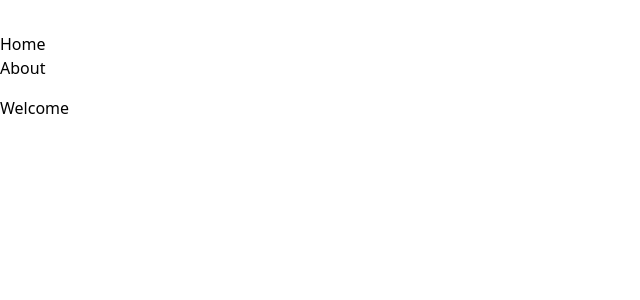
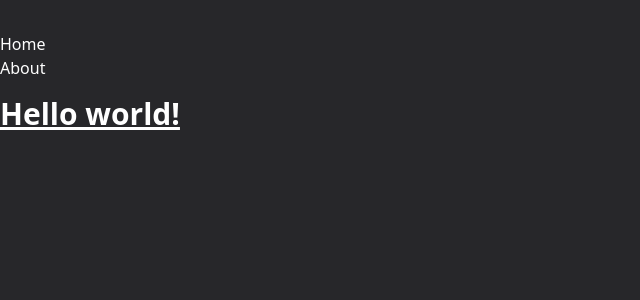
Before and after one commit to mantas6/break-the-cycle, a Vue app: page / in a window 1280 px wide. Shown: the top 300 px of the page, without its empty margins (0-640 px from the left). Built offline with nearby package versions, Linux system fonts and the light colour scheme.

Commit message:
Tailwind

```diff
--- a/index.html
+++ b/index.html
@@ -6,7 +6,7 @@
     <meta name="viewport" content="width=device-width, initial-scale=1.0">
     <title>Vite App</title>
   </head>
-  <body>
+  <body class="bg-zinc-800 text-white">
     <div id="app"></div>
     <script type="module" src="/src/main.js"></script>
   </body>
--- a/src/components/TheWelcome.vue
+++ b/src/components/TheWelcome.vue
@@ -3,5 +3,7 @@
 </script>
 
 <template>
-  <div>Welcome</div>
+  <h1 class="text-3xl font-bold underline">
+    Hello world!
+  </h1>
 </template>
--- a/tailwind.config.js
+++ b/tailwind.config.js
@@ -1,6 +1,9 @@
 /** @type {import('tailwindcss').Config} */
 export default {
-  content: [],
+  content: [
+    "./index.html",
+    "./src/**/*.{vue,js}",
+  ],
   theme: {
     extend: {},
   },
```
